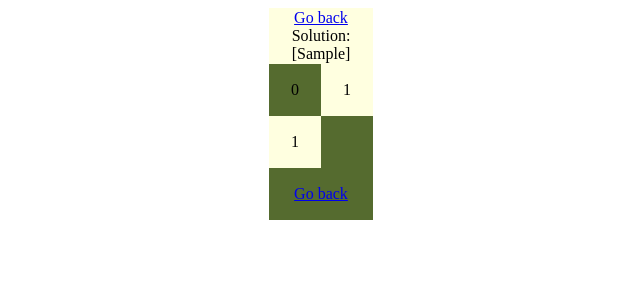
After one commit to rodrigo-rodam/nqueen, a Flask app: a page that uses app/templates/board.html in a window 1280 px wide. The commit adds this page. Shown: the top 300 px of the page, without its empty margins (319-959 px from the left). Run offline with Flask 2, Linux system fonts and the light colour scheme; tables that the repository leaves empty hold one stand-in row (values such as "Sample post"); parts of the project's set-up code (start-up, migrations or seed data) failed here and were passed over.

Commit message:
add: board view for solution

```diff
--- a/app/settings.py
+++ b/app/settings.py
@@ -10,7 +10,7 @@ SWAGGER_UI_DOC_EXPANSION = "list"
 RESTPLUS_VALIDATE = True
 RESTPLUS_MASK_SWAGGER = False
 
-DB_DRIVER = True
+DB_DRIVER = False
 # DB SETTINGS
 DB_PATH = "data/nqueen.db"
 SQLALCHEMY_DATABASE_URI = f"sqlite:///{DB_PATH}"
--- /dev/null
+++ b/app/templates/board.html
@@ -0,0 +1,69 @@
+<!DOCTYPE html>
+<html>
+
+<head>
+    <title>N-Queen Challenge</title>
+    <style>
+        table {
+            margin: 0 auto;
+            border-collapse: collapse;
+            background: lightyellow;
+        }
+
+        td {
+            width: 50px;
+            height: 50px;
+            text-align: center;
+            vertical-align: middle;
+        }
+
+        tr:nth-child(odd) td:nth-child(even),
+        tr:nth-child(even) td:nth-child(odd) {
+            background: darkolivegreen;
+        }
+    </style>
+</head>
+
+<body onload="printsolution('{{solution}}');">
+    <table>
+        <tr>
+            <td colspan="{{challenge_number+1}}"><a href="/solutions?challenge_number={{challenge_number}}">Go back</a>
+                Solution: [{{solution}}]</td>
+        </tr>
+        {%for y in range(0, challenge_number+1)%}
+        {%if y == 0 %}
+        {%for x in range(0, challenge_number+1)%}
+        <td>{{x}}</td>
+        {%endfor%}
+        {%else%}
+        <tr>
+            {%for x in range(0, challenge_number+1)%}
+            {%if x == 0 %}
+            <td width="20px">{{y}}</td>
+            {%else%}
+            <td id="r{{y}}c{{x}}"></td>
+            {%endif%}
+            {%endfor%} </tr>
+        {%endif%}
+        {%endfor%}
+        <tr>
+            <td colspan="{{challenge_number+1}}"><a href="/solutions?challenge_number={{challenge_number}}">Go back</a>
+            </td>
+        </tr>
+    </table>
+</body>
+<script>
+    function printsolution(solution) {
+        console.log(solution)
+        solution_array = solution.split(', ');
+        console.log(solution_array)
+        var i;
+        for (i = 0; i < solution_array.length; i++) {
+            slot = 'r' + (i + 1) + 'c' + solution_array[i];
+            console.log(slot);
+            document.getElementById(slot).innerHTML = "<img width='45' height='45' src='{{url_for('static', filename='queen.png')}}'/>";
+        }
+    }
+</script>
+
+</html>
--- a/app/templates/solutions.html
+++ b/app/templates/solutions.html
@@ -16,7 +16,9 @@
             <b>{{challenge_number}} Queens.</b>:</p>
 
         {%for solution in solutions%}
-        <p>{{solution.solution_array}}</p>
+        <p><a
+                href="/board?challenge_number={{challenge_number}}&solution={{solution.solution_array}}">[{{solution.solution_array}}]</a>
+        </p>
         {%endfor%}
         {%endif%}
     </div>
--- a/app/web/views.py
+++ b/app/web/views.py
@@ -4,7 +4,7 @@ from web.client import Client
 
 log = logging.getLogger(__name__)
 
-web = Blueprint("client", __name__)
+web = Blueprint("web_client", __name__)
 
 
 @web.route("/", methods=["GET", "POST"])
@@ -44,3 +44,12 @@ def solutions():
     return render_template(
         "solutions.html", solutions=solutions, challenge_number=challenge_number
     )
+
+
+@web.route("/board", methods=["GET"])
+def board():
+    challenge_number = int(request.args.get("challenge_number"))
+    solution = request.args.get("solution")
+    return render_template(
+        "board.html", challenge_number=challenge_number, solution=solution
+    )
```
Also changed, not shown: app/resources/serializers.py (+4 -4 lines), app/static/queen.png (added).
